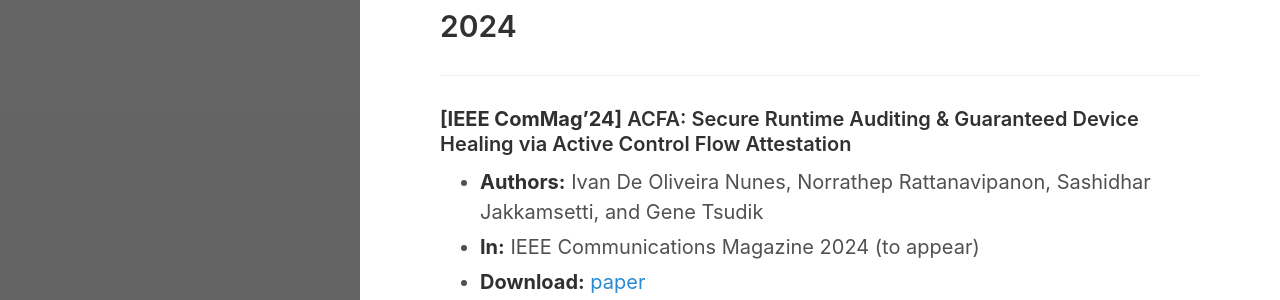
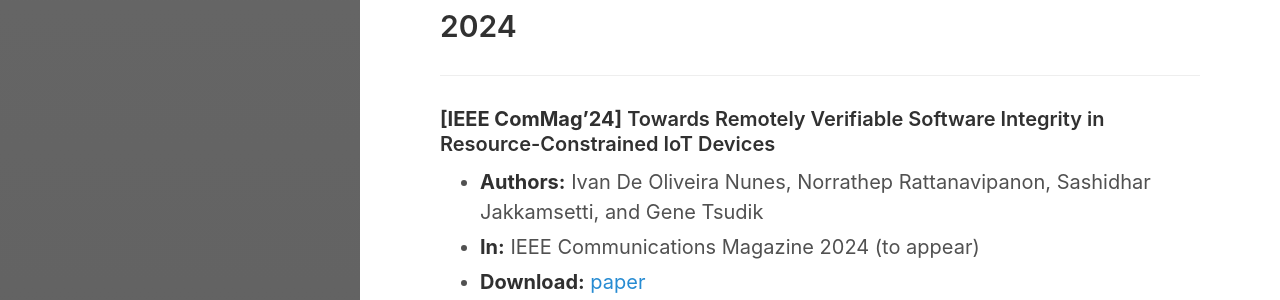
Before and after one commit to ivanolive/ivanolive.github.io, a Jekyll site: the page built from research.md, in a window 1280 px wide. Shown: the part 252-552 px from the top of the page. Built offline with Jekyll 4.4.1, drawn with Linux system fonts in a browser that asks for light colours.

Commit message:
Update research.md

```diff
--- a/research.md
+++ b/research.md
@@ -15,7 +15,7 @@
 ___
 
 
-#### **\[IEEE ComMag'24\]** ACFA: Secure Runtime Auditing & Guaranteed Device Healing via Active Control Flow Attestation
+#### **\[IEEE ComMag'24\]** Towards Remotely Verifiable Software Integrity in Resource-Constrained IoT Devices
 
 - **Authors:** Ivan De Oliveira Nunes, Norrathep Rattanavipanon, Sashidhar Jakkamsetti, and Gene Tsudik
 - **In:** IEEE Communications Magazine 2024 (to appear)
```
